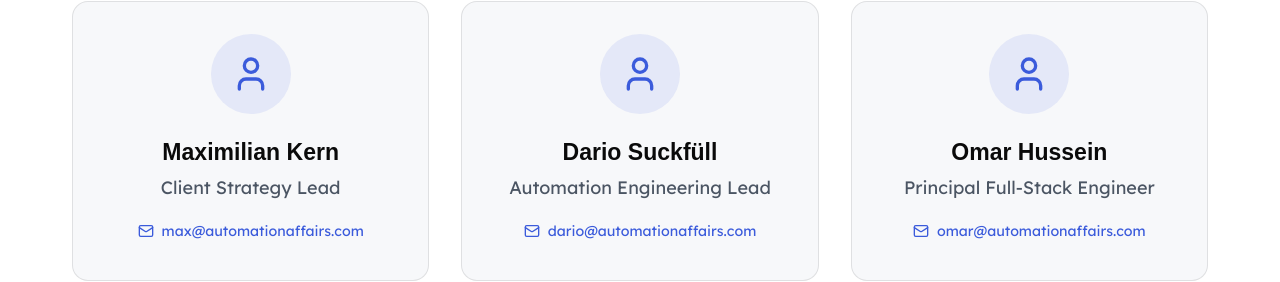
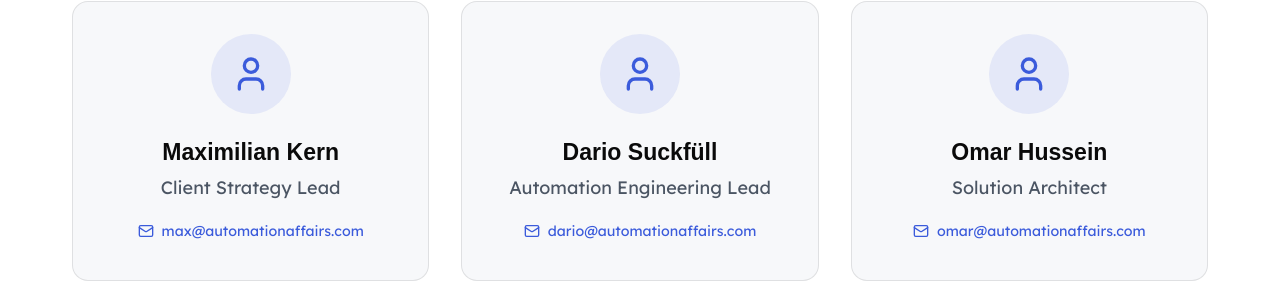
Before and after one commit to OmarHussein1/automationaffairs-web, a React (Vite) app: page /about in a window 1280 px wide. Shown: the part 1156-1438 px from the top of the page. Built offline with nearby package versions, Linux system fonts and the light colour scheme; a web font is replaced by a local one.

Commit message:
update: change Omar's job title to Solution Architect
- Update Omar Hussein's title from 'Principal Full-Stack Engineer' to 'Solution Architect'
- Rebuild project with updated team information

```diff
--- a/src/pages/About.tsx
+++ b/src/pages/About.tsx
@@ -21,7 +21,7 @@ export function About() {
     },
     {
       name: 'Omar Hussein',
-      title: 'Principal Full-Stack Engineer',
+      title: 'Solution Architect',
       email: 'omar@automationaffairs.com',
     },
   ];
```
Also changed, not shown: 3 other files (tests, documents, lock files or other folders).
